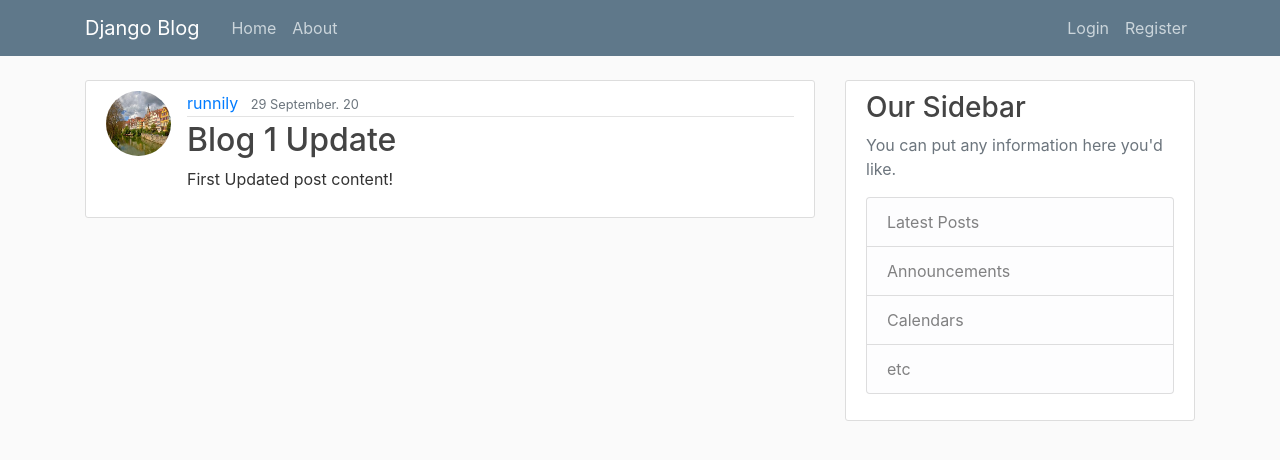
After one commit to runnily/Blog-website, a Django app: page /post/1 in a window 1280 px wide. The commit adds this page. Shown: the top 460 px of the page. Run offline with Django 3.2, Linux system fonts and the light colour scheme; data comes from the database, SQL or seed files in the repository; both versions use the stored data as it was after the commit; some libraries are stand-ins or nearby versions.

Commit message:
addded update, delete, create posts functionailty

```diff
--- a/blog/models.py
+++ b/blog/models.py
@@ -2,6 +2,7 @@ from django.db import models
 from django.utils import timezone
 #We import the user model here, Django made this in the location below
 from django.contrib.auth.models import User
+from django.urls import reverse
 
 class Post(models.Model):
     '''
@@ -19,3 +20,11 @@ class Post(models.Model):
 
     def __str__(self):
         return self.title
+
+    #To find the URL of a model object:
+    #we need to create a get absolute url method, that
+    #returns that path to any specific instance of our model
+
+    def get_absolute_url(self):
+        #Reverse method returns the string of the url
+        return reverse('post-detail', kwargs={'pk':self.pk})
--- a/blog/templates/blog/base.html
+++ b/blog/templates/blog/base.html
@@ -32,6 +32,7 @@
               <div class="navbar-nav">
                 <!--user contains current user and has an attribute is_authenticated, allows to check if user is logged in or not-->
                 {%if user.is_authenticated%}
+                <a class="nav-item nav-link" href="{%url 'post-create'%}">New Post</a>
                 <a class="nav-item nav-link" href="{%url 'profile'%}">Profile</a>
                 <a class="nav-item nav-link" href="{%url 'logout'%}">Logout</a>
                 {%else%}
--- a/blog/templates/blog/home.html
+++ b/blog/templates/blog/home.html
@@ -10,7 +10,7 @@
             <a class="mr-2" href="#">{{ post.author }}</a>
             <small class="text-muted">{{ post.date_posted|date:"d F. y" }}</small>
           </div>
-          <h2><a class="article-title" href="#">{{ post.title }}</a></h2>
+          <h2><a class="article-title" href="{% url 'post-detail' post.id %}">{{ post.title }}</a></h2>
           <p class="article-content">{{ post.content }}</p>
         </div>
     </article>
--- /dev/null
+++ b/blog/templates/blog/post_detail.html
@@ -0,0 +1,21 @@
+{%extends "blog/base.html" %}
+{% block content %}
+<!--Were using django template similar to jinja2-->
+<article class="media content-section">
+    <img class = "rounded-circle article-img" src="{{object.author.profile.image.url}}">
+    <div class="media-body">
+        <div class="article-metadata">
+        <a class="mr-2" href="#">{{ object.author }}</a>
+        <small class="text-muted">{{ object.date_posted|date:"d F. y" }}</small>
+        {%if object.author == user%}
+            <div>
+                <a class= "btn btn-secondary btn-sm mt-1 mb-1 "href="{% url 'post-update' object.id%}">Update</a>
+                <a class= "btn btn-danger btn-sm mt-1 mb-1 "href="{% url 'post-delete' object.id%}">Delete</a>
+            </div>
+        {%endif%}
+    </div>
+        <h2 class="article-title"> {{ object.title }}</h2>
+        <p class="article-content">{{ object.content }}</p>
+    </div>
+</article>
+{% endblock content %}
--- a/blog/urls.py
+++ b/blog/urls.py
@@ -1,8 +1,16 @@
 from django.urls import path
+from .views import (PostListView, PostDetailView,
+    PostCreateView, PostUpdateView,
+    PostDeleteView)
 from . import views
 
 urlpatterns = [
-    path('', views.home, name="blog-home"), #This allows us to go to home
+    path('', PostListView.as_view(), name="blog-home"), #This allows us to go to home
+    #were using a pk to point to a particular primary key
+    path('post/<int:pk>', PostDetailView.as_view(), name="post-detail"),
+    path('post/new', PostCreateView.as_view(), name="post-create"),
+    path('post/<int:pk>/update/', PostUpdateView.as_view(), name="post-update"),
+    path('post/<int:pk>/delete/', PostDeleteView.as_view(), name="post-delete"),
     #ensure blog-home as they could be multiple apps.
     path('about/', views.about, name="blog-about")
 
@@ -11,3 +19,6 @@ urlpatterns = [
 
 
 ]
+
+# <app>/<model>_<viewtype>.html -> blog/post_list.html
+# we want to change the view
--- a/blog/views.py
+++ b/blog/views.py
@@ -1,4 +1,10 @@
 from django.shortcuts import render
+from django.views.generic import (ListView,
+    DetailView,
+    CreateView,
+    UpdateView,
+    DeleteView)
+from django.contrib.auth.mixins import LoginRequiredMixin, UserPassesTestMixin
 from .models import Post
 
 
@@ -13,5 +19,65 @@ def home(request):
     }
     return render(request, 'blog/home.html',  context)
 
+
+class PostListView(ListView):
+    #Model should the view interact with
+    model = Post #what model to query in order to create our post
+    template_name = 'blog/home.html' # <app>/<model>_<viewtype>.html
+    context_object_name = 'posts' #we need to change this inial attribute from 'object.list' to ->  'posts'
+    ordering = ['-date_posted'] #changes from newest to oldest
+
+class PostDetailView(DetailView):
+    model = Post #what model to query in order to create our post
+
+class PostCreateView(LoginRequiredMixin, CreateView):
+    #Model should the view interact with
+    model = Post #what model to query in order to create our post
+    fields = ["title", "content"]
+    #template name (default ) -> 'post_form.html'
+
+    def form_valid(self, form):
+        #Every post needs to have an author which should not be null
+        #This function lets the view know that the author is the
+        #current logged in user
+        form.instance.author = self.request.user #form which we are trying to submit is equal to the current user
+        return super().form_valid(form)
+
+class PostUpdateView(LoginRequiredMixin, UserPassesTestMixin, UpdateView):
+    #Model should the view interact with
+    model = Post #what model to query in order to create our post
+    fields = ["title", "content"]
+    #template name (default ) -> 'post_form.html'
+
+    def form_valid(self, form):
+        #Every post needs to have an author which should not be null
+        #This function lets the view know that the author is the
+        #current logged in user
+        form.instance.author = self.request.user #form which we are trying to submit is equal to the current user
+        return super().form_valid(form)
+
+    def test_func(self):
+        #A function our UserPassesTestMixin would run in order to know
+        #to see if our user passes a certain test condition
+
+        post = self.get_object()
+        if self.request.user == post.author:
+            return True
+        return False
+
+
+class PostDeleteView(LoginRequiredMixin, UserPassesTestMixin, DeleteView):
+    model = Post #what model to query in order to create our post
+    success_url = '/'
+
+    def test_func(self):
+    #A function our UserPassesTestMixin would run in order to know
+    #to see if our user passes a certain test condition
+
+        post = self.get_object()
+        if self.request.user == post.author:
+            return True
+        return False
+
 def about(request):
     return render(request, 'blog/about.html', {"title": "About"})
--- a/users/form.py
+++ b/users/form.py
@@ -40,5 +40,5 @@ class UserUpdateForm(forms.ModelForm):
 
 class ProfileUpdateForm(forms.ModelForm):
     class Meta:
-        model = Profile
+        model = Profile  #model we want the form to deal with
         fields = ['image']
```
Also changed, not shown: blog/templates/blog/post_confirm_delete.html (added, +21 -0 lines), blog/templates/blog/post_form.html (added, +17 -0 lines), db.sqlite3, media/profile_pics/style.jpg.
